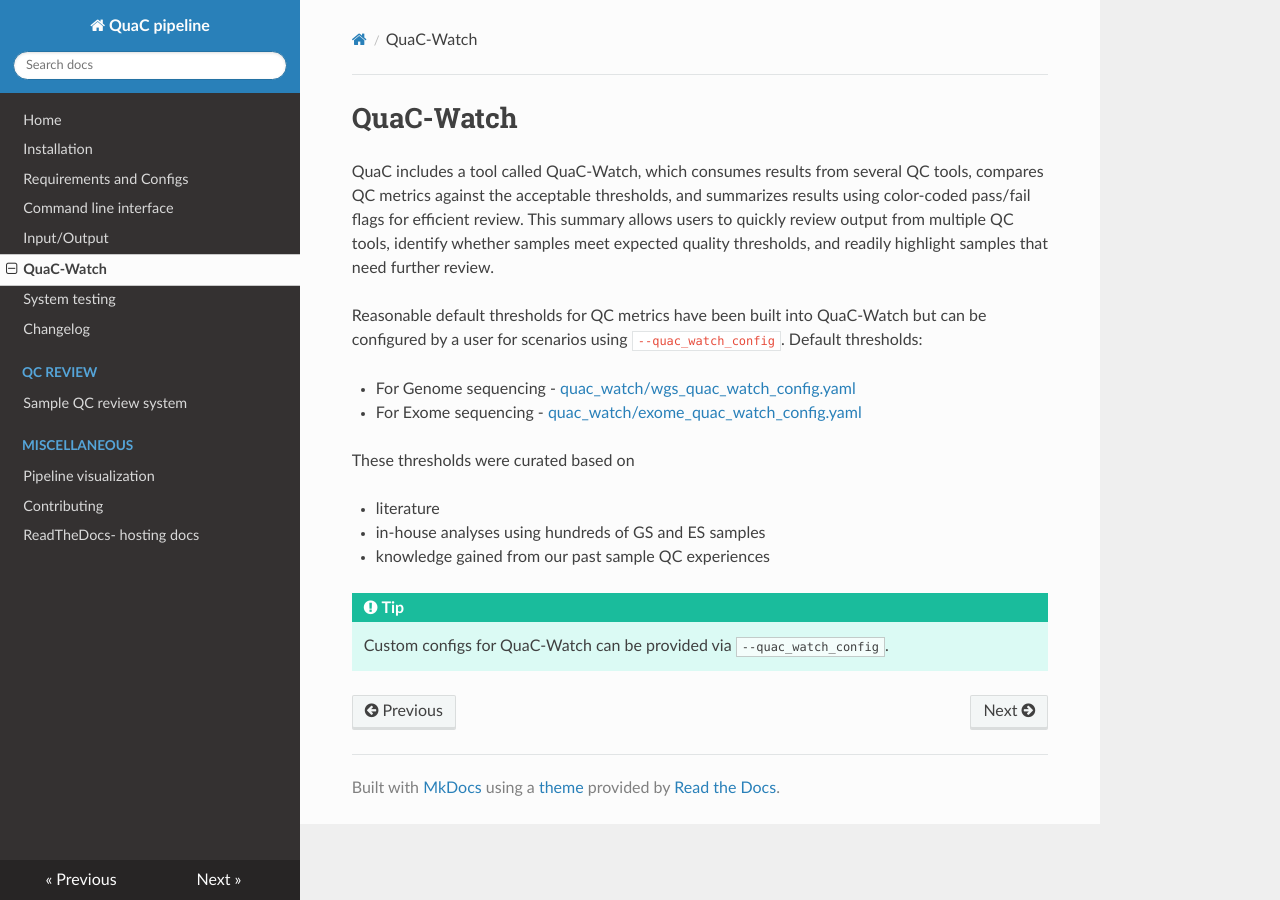
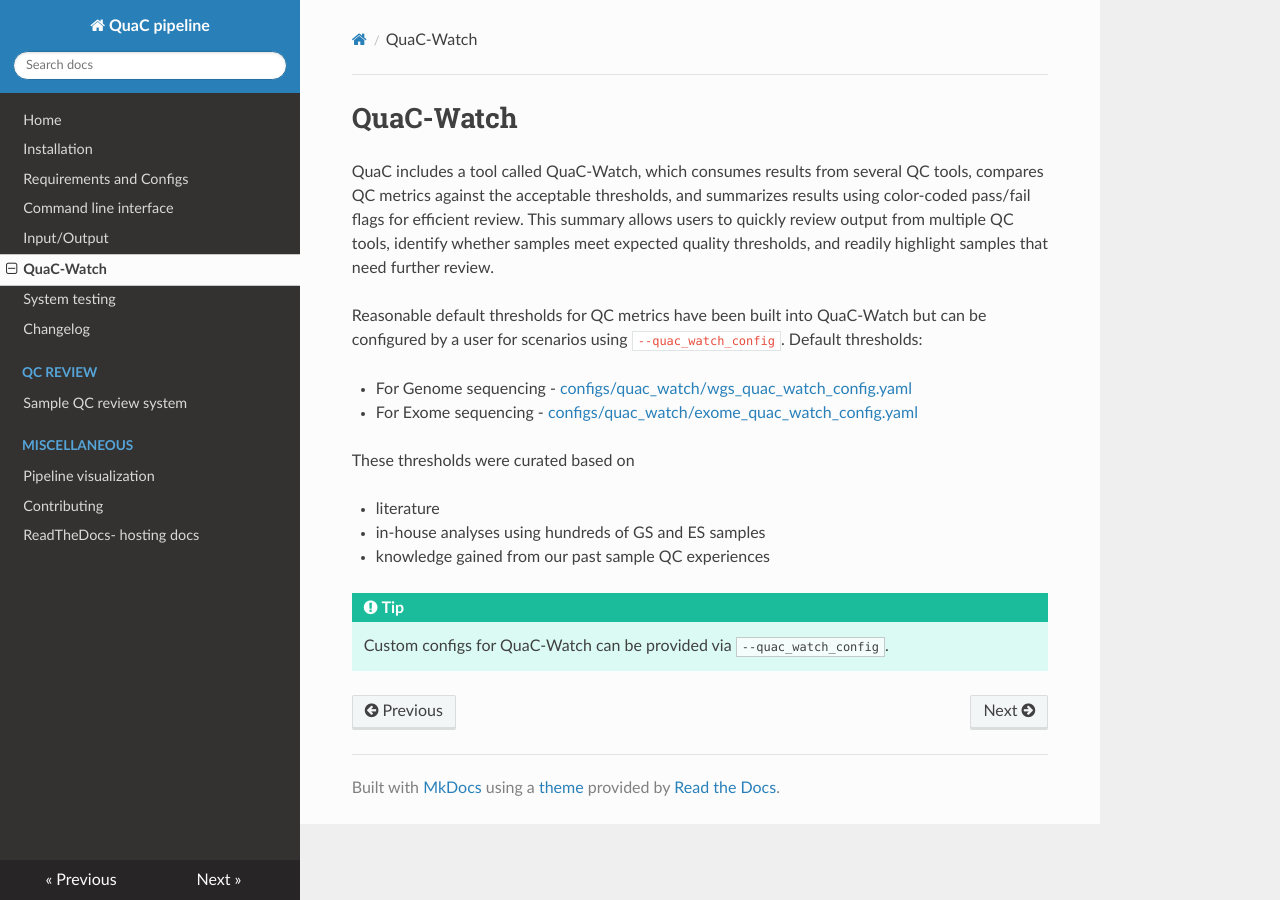
Before and after one commit to uab-cgds-worthey/quac, an MkDocs documentation site: the page built from docs/quac_watch.md, in a window 1280 px wide. Built offline with MkDocs 1.6.1, drawn with Linux system fonts in a browser that asks for light colours; nearby versions of some CDN libraries.

Commit message:
more broken links fixed

```diff
--- a/docs/quac_watch.md
+++ b/docs/quac_watch.md
@@ -8,8 +8,8 @@
 Reasonable default thresholds for QC metrics have been built into QuaC-Watch but can be configured by a user for
 scenarios using `--quac_watch_config`. Default thresholds:
 
-* For Genome sequencing - [quac_watch/wgs_quac_watch_config.yaml](../quac_watch/wgs_quac_watch_config.yaml)
-* For Exome sequencing - [quac_watch/exome_quac_watch_config.yaml](../quac_watch/exome_quac_watch_config.yaml)
+* For Genome sequencing - [configs/quac_watch/wgs_quac_watch_config.yaml](../configs/quac_watch/wgs_quac_watch_config.yaml)
+* For Exome sequencing - [configs/quac_watch/exome_quac_watch_config.yaml](../configs/quac_watch/exome_quac_watch_config.yaml)
 
 These thresholds were curated based on
 
```
